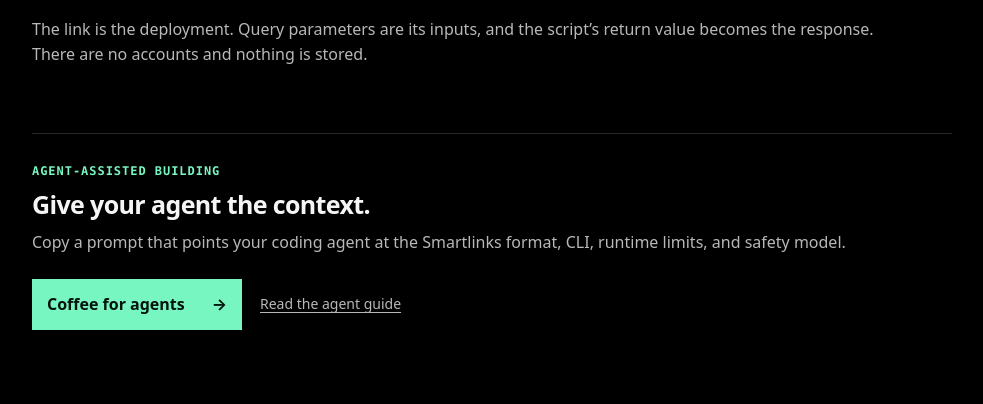
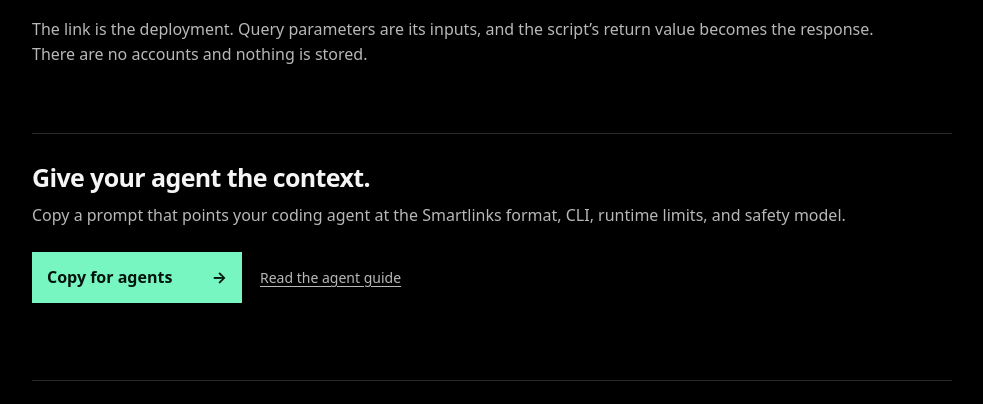
Before and after one commit to jonaslsaa/smartlinks, a website: page public/index.html in a window 1280 px wide. Shown: the part 325-729 px from the top of the page, without its empty margins (148-1131 px from the left). Drawn offline with Linux system fonts and the light colour scheme.

Commit message:
Update agent section in index.html: modify button text and remove eyebrow paragraph

```diff
--- a/public/index.html
+++ b/public/index.html
@@ -44,14 +44,13 @@
       </section>
 
       <section id="agents" class="agent-section" aria-labelledby="agents-title">
-        <p class="eyebrow">Agent-assisted building</p>
         <h2 id="agents-title">Give your agent the context.</h2>
         <p>
           Copy a prompt that points your coding agent at the Smartlinks format, CLI, runtime
           limits, and safety model.
         </p>
         <div class="agent-actions">
-          <button id="copy-agent-prompt" type="button">Coffee for agents <span>→</span></button>
+          <button id="copy-agent-prompt" type="button">Copy for agents <span>→</span></button>
           <a href="/smartlinks-for-agents.md">Read the agent guide</a>
         </div>
         <p id="copy-status" class="copy-status" aria-live="polite"></p>
```
